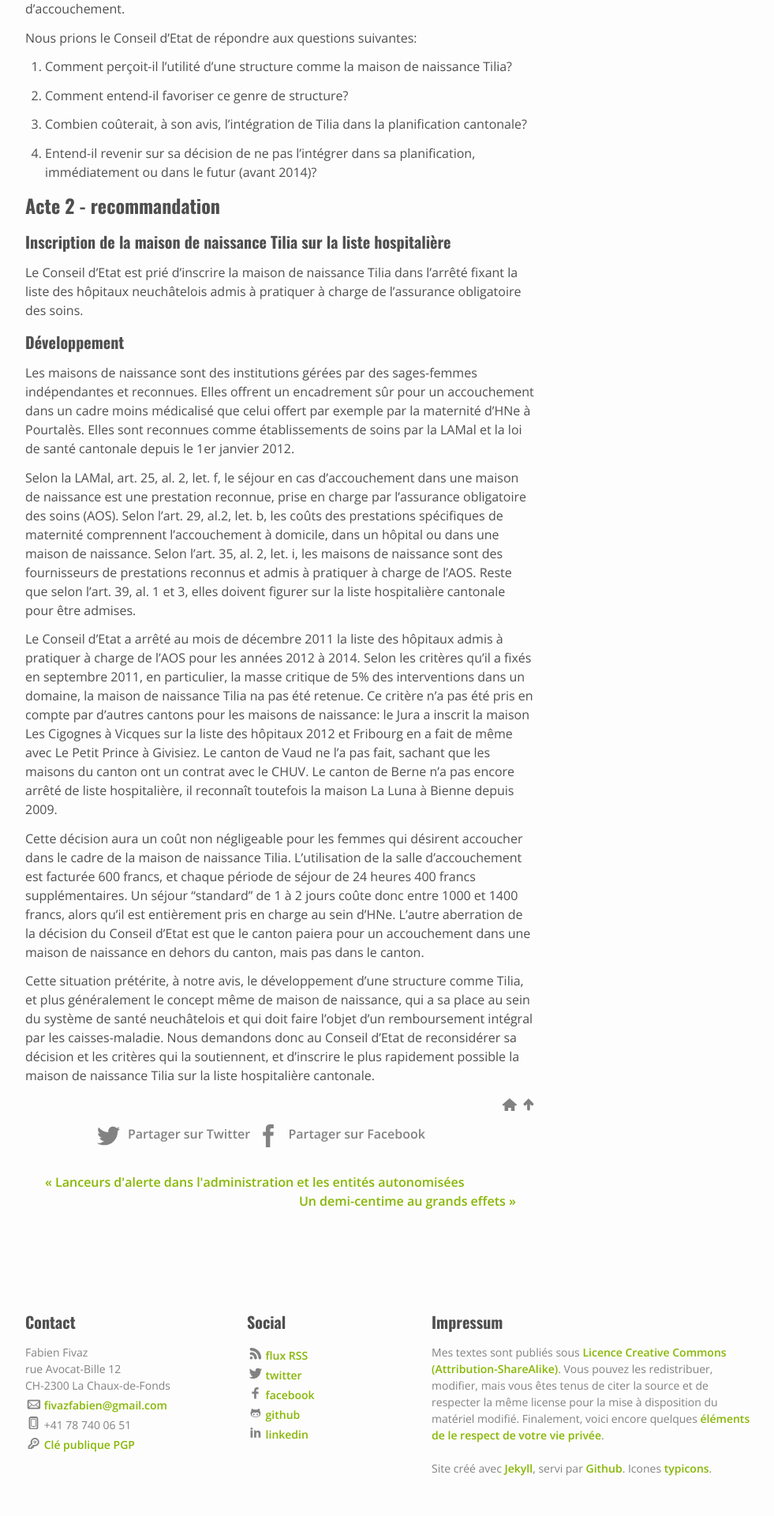
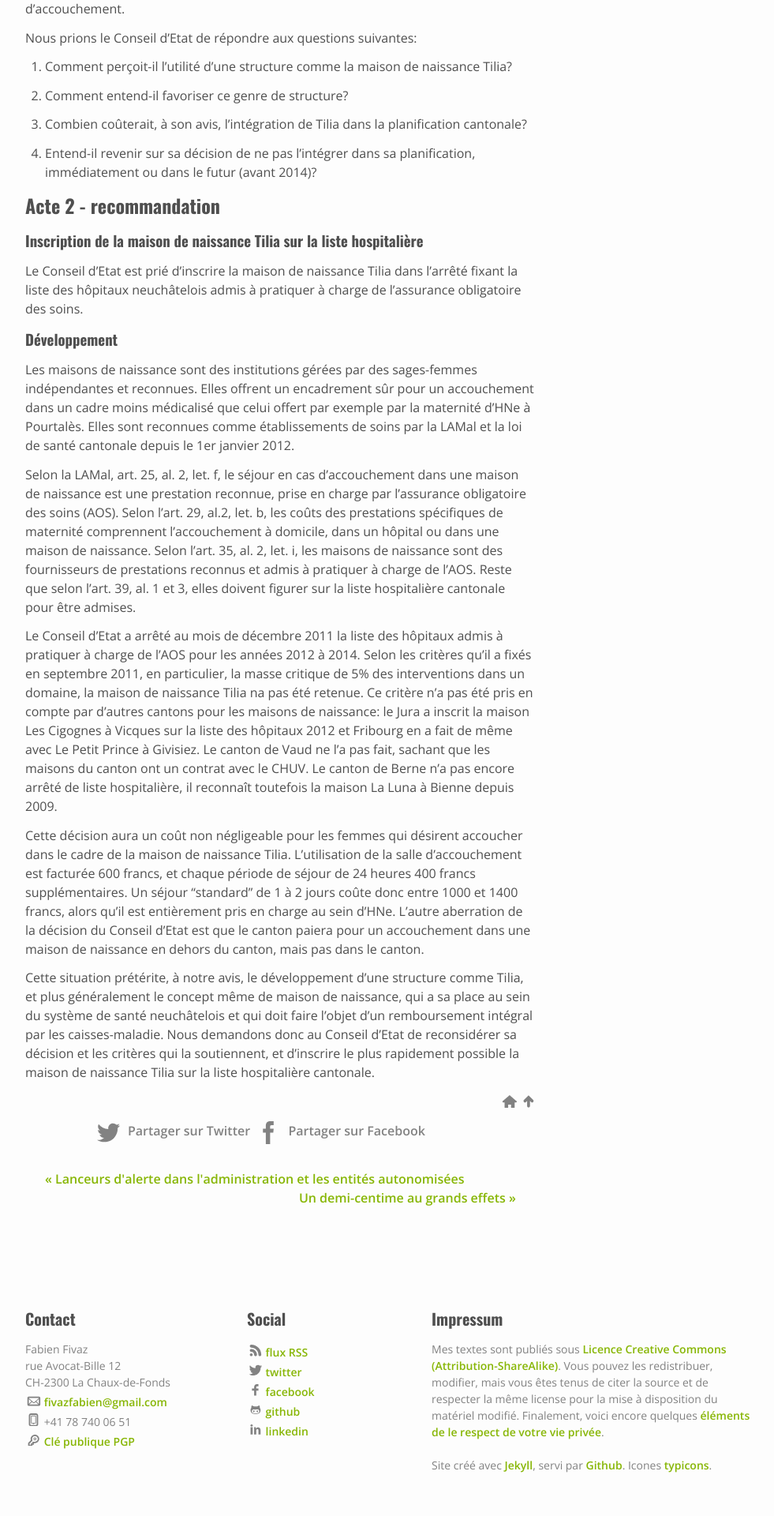
Before and after one commit to ffivaz/ffivaz.github.io, a Jekyll site: the page built from _posts/2012-02-24-les-maisons-de-naissance-doivent-etre-inscrites-dans-la-liste-hospitaliere-cantonale.markdown, in a window 1280 px wide. Shown: the part 1604-3524 px from the top of the page at 79% size, without its empty margins (18-999 px from the left). Built offline with Jekyll 4.4.1, drawn with Linux system fonts in a browser that asks for light colours; nearby versions of some CDN libraries; comment, search, counter and statistics services are not loaded.

```diff
--- a/_posts/2012-02-24-les-maisons-de-naissance-doivent-etre-inscrites-dans-la-liste-hospitaliere-cantonale.markdown
+++ b/_posts/2012-02-24-les-maisons-de-naissance-doivent-etre-inscrites-dans-la-liste-hospitaliere-cantonale.markdown
@@ -35,12 +35,13 @@ Nous prions le Conseil d'Etat de répondre aux questions suivantes:
 
 
 # Acte 2 - recommandation
-## Inscription de la maison de naissance Tilia sur la liste hospitalière
+
+### Inscription de la maison de naissance Tilia sur la liste hospitalière
 
 Le Conseil d'Etat est prié d'inscrire la maison de naissance Tilia dans l'arrêté fixant la liste des
 hôpitaux neuchâtelois admis à pratiquer à charge de l'assurance obligatoire des soins.
 
-## Développement
+### Développement
 
 Les maisons de naissance sont des institutions gérées par des sages-femmes indépendantes et
 reconnues. Elles offrent un encadrement sûr pour un accouchement dans un cadre moins
```
